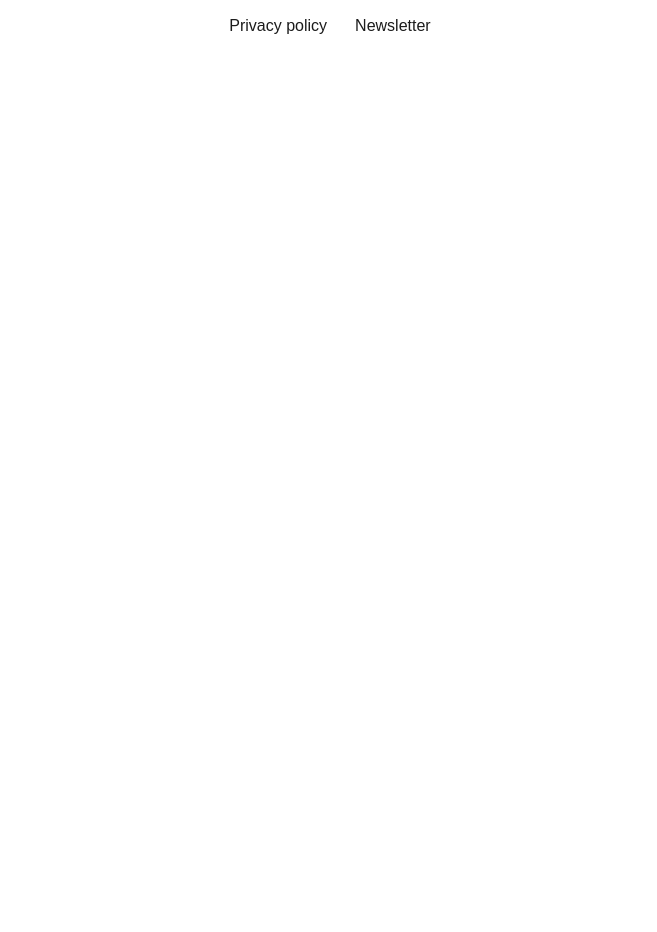
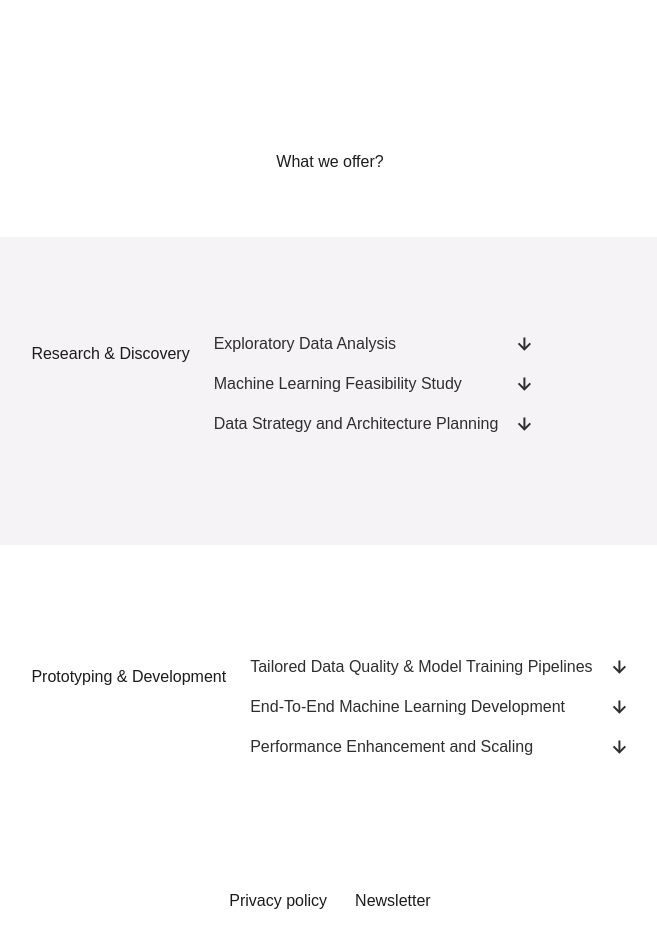
Before and after one commit to Nospoko/epr-landing, a Next.js app in the folder algrtm/: page /customSolutions in a window 1280 px wide. Shown: the part 400-1332 px from the top of the page, without its empty margins (310-967 px from the left). Before the commit the page ends 800 px from the top, so only its background shows below. Built offline with nearby package versions, Linux system fonts and the light colour scheme.

Commit message:
OfferSection added

```diff
--- a/algrtm/src/app/customSolutions/page.js
+++ b/algrtm/src/app/customSolutions/page.js
@@ -1,10 +1,12 @@
 import CustomSolutionsSection from "@/components/CustomSolutionsSection";
+import OfferSection from "@/components/OfferSection";
 import React from "react";
 
 const CustomSolutions = () => {
   return (
     <main className="flex flex-col items-center justify-center">
       <CustomSolutionsSection />
+      <OfferSection />
     </main>
   );
 };
--- a/algrtm/src/components/CustomSolutionsSection.js
+++ b/algrtm/src/components/CustomSolutionsSection.js
@@ -3,8 +3,10 @@ import CustomLink from "./shared/CustomLink";
 
 const CustomSolutionsSection = () => {
   return (
-    <div className="flex flex-col max-w-[33.5re] mt-[3.945rem] mx-[17.46rem] gap-8 items-start leading-[5.375rem]">
-      <h1 className="h1 text-neutralLight-neutral10">Custom Projects</h1>
+    <section className="flex flex-col max-w-[33.5rem] mt-[3.945rem] mx-[17.46rem] gap-8 items-start">
+      <h1 className="h1 text-neutralLight-neutral10 leading-[5.375rem]">
+        Custom Projects
+      </h1>
       <div className="leading-[1.98rem] text-neutralLight-neutral20 h6">
         <p>
           We’re ready to help and excited to learn about your project! Send us
@@ -19,7 +21,7 @@ const CustomSolutionsSection = () => {
           text="Go to the questionnaire"
         />
       </div>
-    </div>
+    </section>
   );
 };
 
--- /dev/null
+++ b/algrtm/src/components/OfferSection.js
@@ -0,0 +1,71 @@
+import React from "react";
+import Icon from "./shared/Icon";
+
+const OfferSection = () => {
+  return (
+    <section className="flex flex-col max-w-[78.35rem] mt-[8.5rem] gap-[2.75rem] justify-center items-center">
+      <h2 className="flex text-center h2 text-neutralLight-neutral10 leading-[4rem]">
+        What we offer?
+      </h2>
+      <div className="flex flex-col gap-4 max-w-[78.25rem]">
+        <div className="flex gap-[1.5rem] bg-neutralLight-neutral90 py-[5.85rem] px-[6.75rem] rounded-[2rem]">
+          <div className="h4 text-neutralLight-neutral10 max-w-[25.1875rem] leading-[2.75rem]">
+            <p>Research & Discovery</p>
+          </div>
+          <div className="flex flex-col h6_600 text-neutralLight-neutral20">
+            <div className="flex gap-4 items-center justify-between self-stretch pb-4">
+              <div>Exploratory Data Analysis</div>
+              <div>
+                <Icon src="/arrow-down-icon.svg" alt="Arrow up icon" />
+              </div>
+            </div>
+
+            <div className="flex gap-4 items-center justify-between self-stretch pb-4">
+              <div>Machine Learning Feasibility Study</div>
+              <div>
+                <Icon src="/arrow-down-icon.svg" alt="Arrow up icon" />
+              </div>
+            </div>
+
+            <div className="flex gap-4 items-center justify-between self-stretch pb-4">
+              <div>Data Strategy and Architecture Planning</div>
+              <div>
+                <Icon src="/arrow-down-icon.svg" alt="Arrow up icon" />
+              </div>
+            </div>
+          </div>
+        </div>
+
+        <div className="flex gap-[1.5rem] py-[5.85rem] px-[6.75rem]">
+          <div className="h4 text-neutralLight-neutral10 max-w-[25.1875rem] leading-[2.75rem]">
+            <p>Prototyping & Development</p>
+          </div>
+          <div className="flex flex-col h6_600 text-neutralLight-neutral20">
+            <div className="flex gap-4 items-center justify-between self-stretch pb-4">
+              <div>Tailored Data Quality & Model Training Pipelines</div>
+              <div>
+                <Icon src="/arrow-down-icon.svg" alt="Arrow up icon" />
+              </div>
+            </div>
+
+            <div className="flex gap-4 items-center justify-between self-stretch pb-4">
+              <div>End-To-End Machine Learning Development</div>
+              <div>
+                <Icon src="/arrow-down-icon.svg" alt="Arrow up icon" />
+              </div>
+            </div>
+
+            <div className="flex gap-4 items-center justify-between self-stretch pb-4">
+              <div>Performance Enhancement and Scaling</div>
+              <div>
+                <Icon src="/arrow-down-icon.svg" alt="Arrow up icon" />
+              </div>
+            </div>
+          </div>
+        </div>
+      </div>
+    </section>
+  );
+};
+
+export default OfferSection;
--- a/algrtm/src/styles/typography.css
+++ b/algrtm/src/styles/typography.css
@@ -24,6 +24,10 @@
   font-weight: 600;
 }
 
+.h6_600 {
+  font-size: 1.375rem;
+  font-weight: 600;
+}
 .h6_500 {
   font-size: 1.375rem;
   font-weight: 500;
```
Also changed, not shown: algrtm/public/arrow-down-icon.svg (added), algrtm/public/arrow-up-icon.svg (added).
